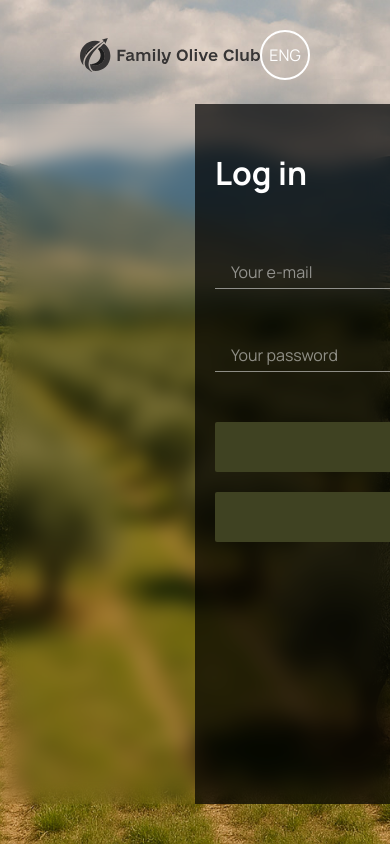
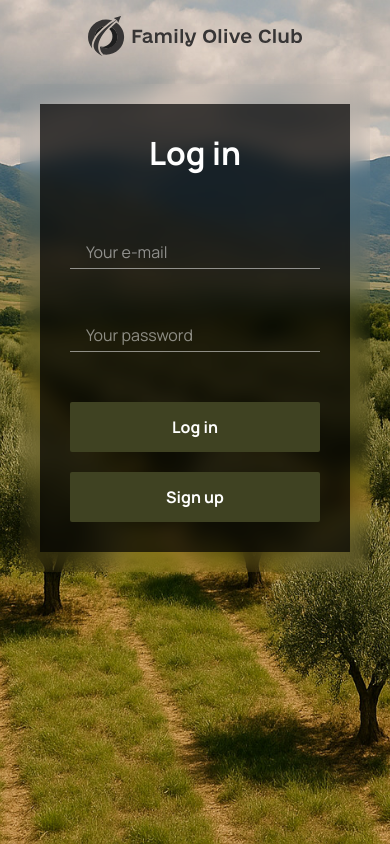
Before and after one commit to vlad113chepurko/Olive-Club, a React (Vite) app: page /login in a window 390 px wide. Built offline with nearby package versions, Linux system fonts and the light colour scheme.

Commit message:
Updated styles

```diff
--- a/src/components/Header/Header.scss
+++ b/src/components/Header/Header.scss
@@ -34,7 +34,7 @@
   .submenu {
     position: absolute;
     top: 65px;
-    left: -120px;
+    left: -120px  ;
     transform: translateY(-50%);
     min-width: 150px;
     background: white;
@@ -59,3 +59,27 @@
     }
   }
 }
+
+@media (max-width: 768px) {
+  .header {
+    @include flex-mixin.flex-center;
+    flex-direction: row;
+    gap: 1rem;
+    padding: 1rem;
+  }
+
+  .menu-wrapper {
+    display: none;
+
+    .menu-toggle {
+      z-index: 9999;
+      width: 40px;
+      height: 40px;
+      border-radius: 50%;
+      border: 2px solid white;
+      background: transparent;
+      color: white;
+      cursor: pointer;
+    }
+  }
+}
--- a/src/index.css
+++ b/src/index.css
@@ -21,7 +21,7 @@ html {
 html, body {
   height: 100%;
   margin: 0;
-  overflow: hidden;
+  overflow-x: hidden;
 }
 
 
--- a/src/pages/Form/Form.scss
+++ b/src/pages/Form/Form.scss
@@ -124,3 +124,76 @@
   height: 250px;
   background-color: rgba(255, 255, 255, 0.5);
 }
+
+@media (max-width: 1200px) {
+  .form-container {
+    width: 100%;
+    height: auto;
+    padding: 30px;
+  }
+
+  .form-login {
+    width: 100%;
+    flex-direction: column;
+    height: auto;
+    gap: 2rem;
+  }
+
+  .form-inside-container,
+  .form-vertical-container {
+    width: 100%;
+    height: auto;
+    flex-direction: column;
+    align-items: center;
+    padding: 20px;
+  }
+
+  .form-inside-container-left {
+    width: 100%;
+    padding: 20px;
+    align-items: center;
+    text-align: center;
+  }
+
+  .horizontal-line {
+    width: 80%;
+    height: 1px;
+    margin: 1rem 0;
+  }
+}
+
+@media (max-width: 768px) {
+  .form-wrapper {
+    height: auto;
+  }
+
+  .form-container {
+    padding: 20px;
+    z-index: 0;
+  }
+
+  .form-login {
+    padding: 20px;
+  }
+
+  .form-inside-container-left {
+    padding: 10px;
+  }
+
+  .form-vertical-container {
+    padding-right: 0;
+
+    p {
+      font-size: 1rem;
+      text-align: center;
+    }
+  }
+
+  input {
+    font-size: 1rem;
+  }
+
+  button {
+    font-size: 1rem;
+  }
+}
--- a/src/pages/Home/Home.scss
+++ b/src/pages/Home/Home.scss
@@ -4,7 +4,7 @@
   @include flex-mixin.flex-center;
   flex-direction:  column;
 
-  height: 100dvh;
+  height: auto;
   width: 100%;
 }
 
@@ -20,7 +20,6 @@
     position: absolute;
     top: 0;
     left: 0;
-    width: 100%;
     height: 1000px;
     background: rgb(0, 0, 0, 0.5);
   }
@@ -43,7 +42,7 @@
     top: -300px;
 
     font-weight: 800;
-    font-size: 150px;
+    font-size: clamp(2rem, 8vw, 150px);
     background: url('/home-page-bg.svg');
     background-size: cover;
     filter: brightness(60%);
@@ -68,7 +67,7 @@
     top: 0;
     color: white;
     font-weight: 800;
-    font-size: 140px;
+    font-size: clamp(2rem, 8vw, 150px);
   }
 }
 
@@ -122,18 +121,83 @@
 }
 
 
-@media (max-width: 1800px) {
-  .left-block {
+@media (max-width: 1200px) {
+  .left-block,
+  .right-block {
+    height: 1000px;
+
     h2 {
-      font-size: 100px;
-      left: 10px;
+      font-size: 80px;
+      left: 0;
+      top: 0;
+      text-align: center;
     }
   }
 
-  .right-block {
-    h2 {
-      font-size: 100px;
-      left: 10px;
+  .info-block {
+    margin-top: 200px;
+
+    .p-container {
+      flex-direction: column;
+      p {
+        width: 90%;
+        text-align: center;
+      }
     }
   }
 }
+
+@media (max-width: 992px) {
+  .left-block h2,
+  .right-block h2 {
+    font-size: 60px;
+  }
+
+  .briefcase {
+    padding-left: 40px;
+    .home-link {
+      font-size: 1rem;
+    }
+  }
+
+  .info-block .p-container {
+    p {
+      font-size: 1rem;
+      letter-spacing: 0.1rem;
+    }
+  }
+}
+
+@media (max-width: 768px) {
+  .home-wrapper {
+    height: 100vh;
+  }
+
+  .left-block,
+  .right-block {
+    h2 {
+      font-size: 40px;
+    }
+  }
+
+  .briefcase {
+    flex-direction: column;
+    align-items: flex-start;
+    padding-left: 20px;
+
+    .home-link {
+      margin-bottom: 0.5rem;
+    }
+  }
+
+  .info-block {
+    margin-top: 100px;
+    .p-container {
+      margin-bottom: 40px;
+
+      p {
+        font-size: 0.9rem;
+      }
+    }
+  }
+}
```
